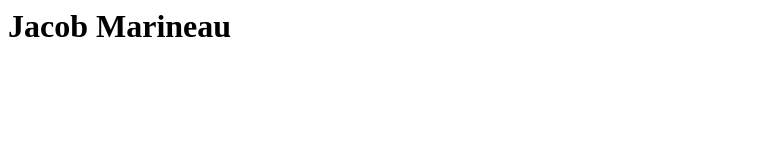
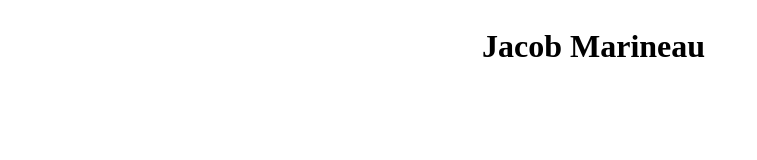
Before and after one commit to JacobMarineau/HTML_Challenge, a plain HTML site: page Index.html in a window 1280 px wide. Shown: the whole page, without its empty margins (0-757 px from the left). Drawn offline with Linux system fonts and the light colour scheme.

Commit message:
Added Style.css to Index.html

```diff
--- a/Index.html
+++ b/Index.html
@@ -1,6 +1,10 @@
 <html>
 
-<body>
+<head>
+    <link rel="stylesheet" href="Style.css" />
+</head>
+
+<body class="pagestyle">
     <div class="header">
         <H1>Jacob Marineau</H1>
     </div>
--- a/Style.css
+++ b/Style.css
@@ -3,3 +3,9 @@
     width: 50%;
     padding: 10px;
 }
+
+h1 {
+    margin: auto;
+    width: 50%;
+    padding: 10px;
+}
```
